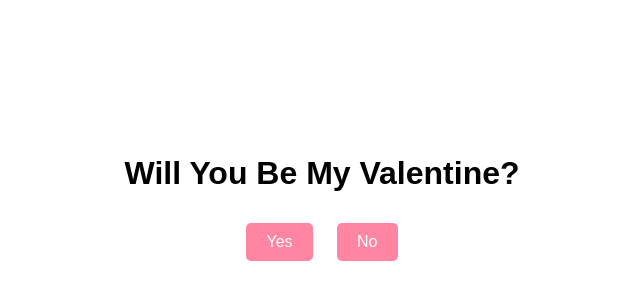
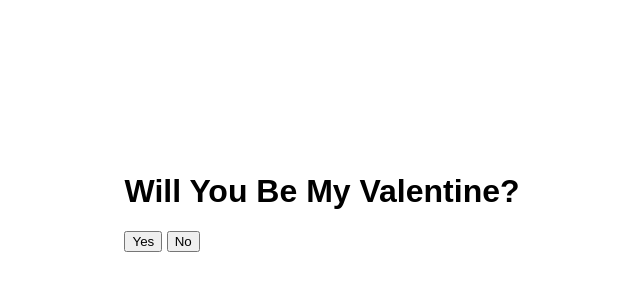
Before and after one commit to dylannsw/valentines-website, a plain HTML site: page index.html in a window 1280 px wide. Shown: the part 198-498 px from the top of the page, without its empty margins (318-958 px from the left). Drawn offline with Linux system fonts and the light colour scheme.

Commit message:
Update styles.css

```diff
--- a/styles.css
+++ b/styles.css
@@ -1,41 +1,30 @@
-html, body {
+body, html {
     margin: 0;
     padding: 0;
-    height: 100vh; /* Full viewport height */
-    width: 100vw; /* Full viewport width */
-    overflow: hidden; /* Prevents scrolling */
+    height: 100vh;
+    width: 100vw;
     display: flex;
     justify-content: center;
     align-items: center;
+    overflow: hidden;
     font-family: Arial, sans-serif;
-    background-color: #fff;
 }
 
-.container {
+#celebration-container {
     text-align: center;
-    max-width: 90%; /* Limiting max width */
-    max-height: 90%; /* Limiting max height */
-    overflow: auto; /* Adds scroll inside container if needed */
+    display: flex;
+    flex-direction: column;
+    align-items: center;
+    justify-content: center;
 }
 
-button {
-    margin: 10px;
-    padding: 10px 20px;
-    font-size: 16px;
-    cursor: pointer;
-    border: none;
-    border-radius: 5px;
-    background-color: #ff85a2;
-    color: white;
-}
-
-button:hover {
-    background-color: #ff5788;
+#celebration-container p {
+    font-size: 2em; /* Larger text */
+    color: #ff5788;
+    margin-top: 20px;
 }
 
 #celebration-image {
-    max-width: 100%; /* Make the image responsive */
-    max-height: 70vh; /* Adjusts the image height */
-    height: auto; /* Maintains aspect ratio */
-    margin-bottom: 20px;
+    max-width: 50%; /* Adjust size as needed */
+    height: auto;
 }
```
